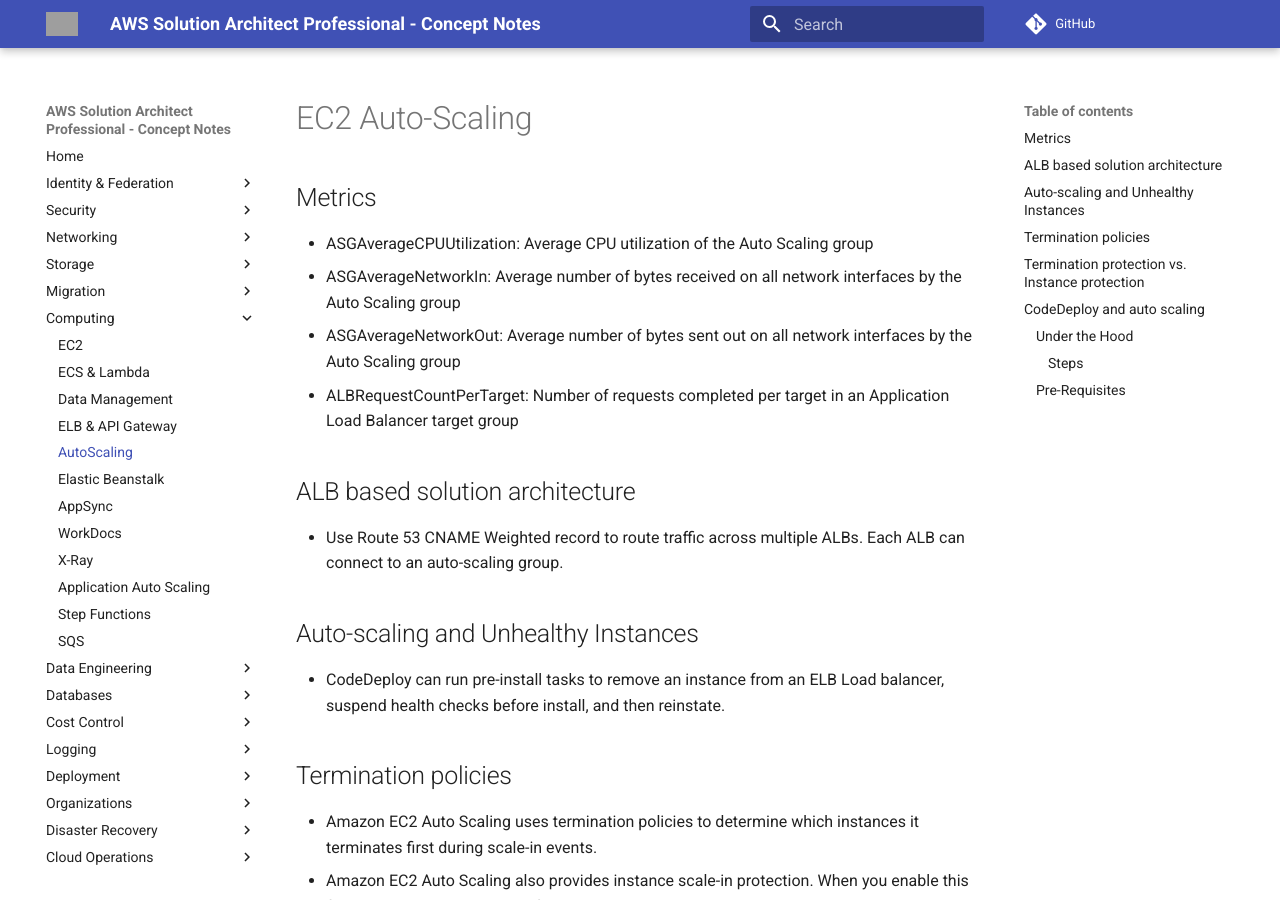
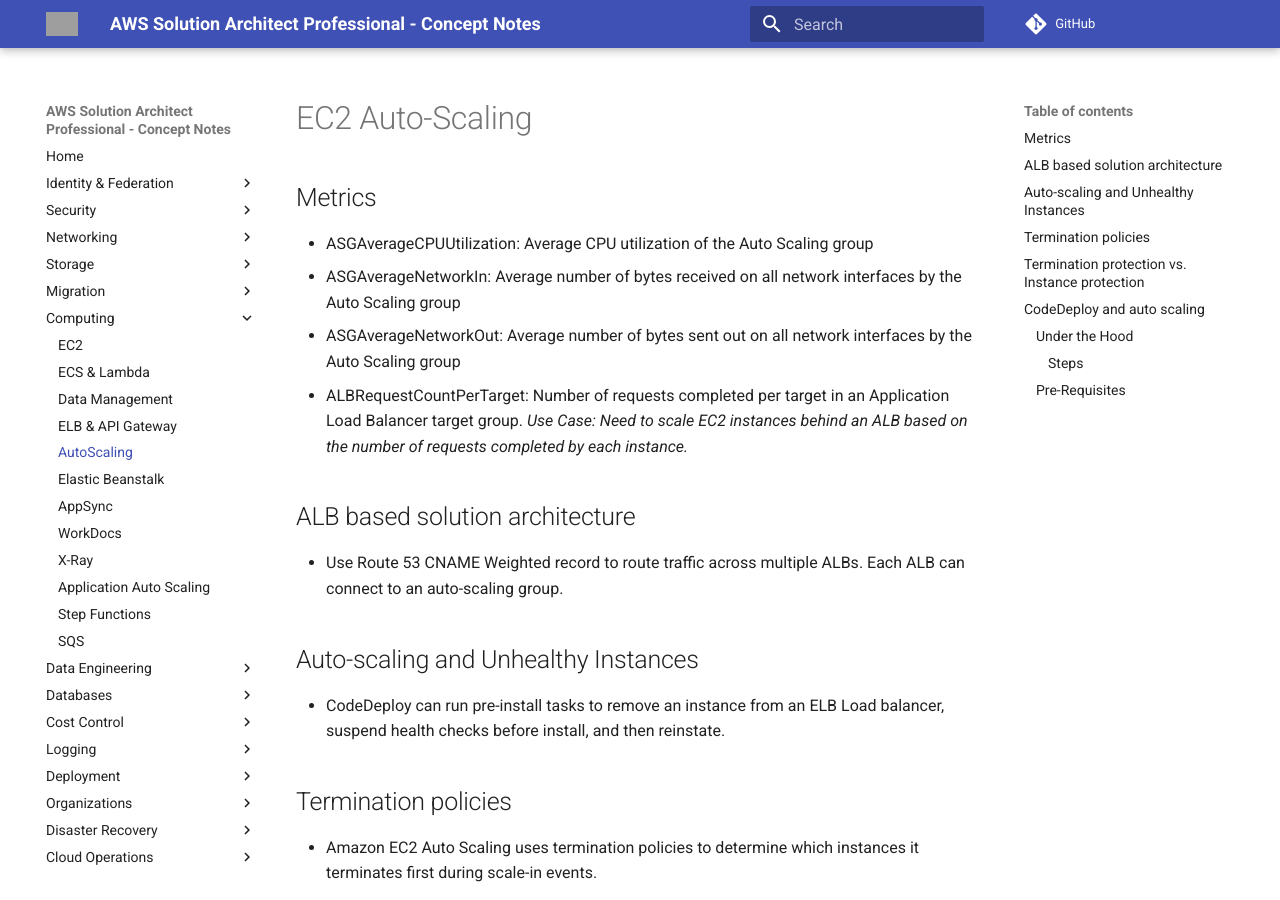
Before and after one commit to jeyabalajis/aws-certified-sa-pro-notes, an MkDocs documentation site: the page built from docs/compute/auto_scaling.md, in a window 1280 px wide and 900 px high. Built offline with MkDocs 1.6.1 and Material for MkDocs 9.7.7, drawn with Linux system fonts in a browser that asks for light colours; comment, search, counter and statistics services are not loaded; grey boxes are pictures that could not be loaded.

Commit message:
Update auto_scaling.md

```diff
--- a/docs/compute/auto_scaling.md
+++ b/docs/compute/auto_scaling.md
@@ -5,7 +5,8 @@
 - ASGAverageCPUUtilization: Average CPU utilization of the Auto Scaling group
 - ASGAverageNetworkIn: Average number of bytes received on all network interfaces by the Auto Scaling group
 - ASGAverageNetworkOut: Average number of bytes sent out on all network interfaces by the Auto Scaling group
-- ALBRequestCountPerTarget: Number of requests completed per target in an Application Load Balancer target group
+- ALBRequestCountPerTarget: Number of requests completed per target in an Application Load Balancer target group. _Use Case: Need to scale EC2 instances behind an
+ALB based on the number of requests completed by each instance._
 
 ## ALB based solution architecture
 - Use Route 53 CNAME Weighted record to route traffic across multiple ALBs. Each ALB can connect to an auto-scaling group.
```
